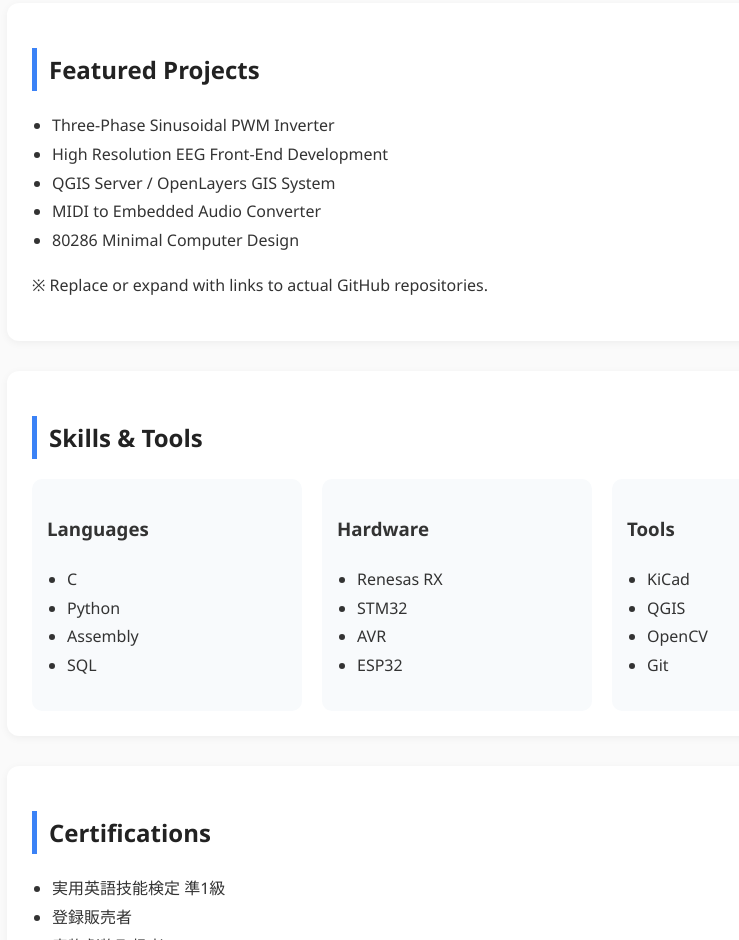
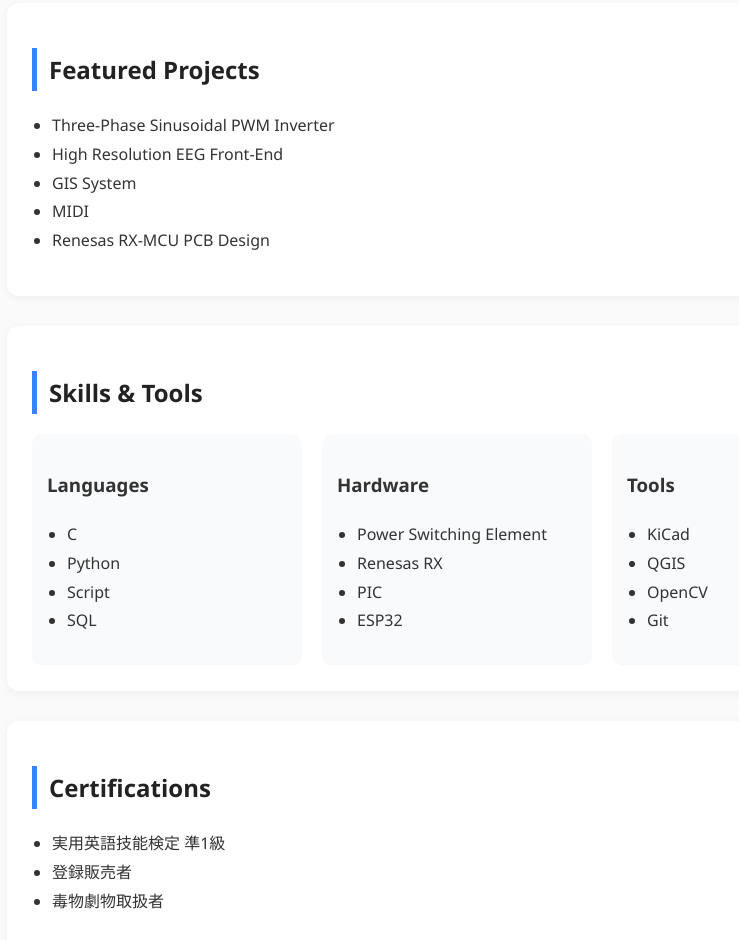
Before and after one commit to ymoriw/MyProfile, a plain HTML site: page index.html in a window 1280 px wide. Shown: the part 1662-2602 px from the top of the page, without its empty margins (183-922 px from the left). Drawn offline with Linux system fonts and the light colour scheme.

Commit message:
Update index.html

```diff
--- a/index.html
+++ b/index.html
@@ -174,14 +174,14 @@ footer{
 
     <ul>
         <li>Three-Phase Sinusoidal PWM Inverter</li>
-        <li>High Resolution EEG Front-End Development</li>
-        <li>QGIS Server / OpenLayers GIS System</li>
-        <li>MIDI to Embedded Audio Converter</li>
-        <li>80286 Minimal Computer Design</li>
+        <li>High Resolution EEG Front-End</li>
+        <li>GIS System</li>
+        <li>MIDI</li>
+        <li>Renesas RX-MCU PCB Design</li>
     </ul>
 
     <p>
-        ※ Replace or expand with links to actual GitHub repositories.
+
     </p>
 </section>
 
@@ -195,7 +195,7 @@ footer{
             <ul>
                 <li>C</li>
                 <li>Python</li>
-                <li>Assembly</li>
+                <li>Script</li>
                 <li>SQL</li>
             </ul>
         </div>
@@ -203,9 +203,9 @@ footer{
         <div class="card">
             <h3>Hardware</h3>
             <ul>
+                <li>Power Switching Element</li>
                 <li>Renesas RX</li>
-                <li>STM32</li>
-                <li>AVR</li>
+                <li>PIC</li>
                 <li>ESP32</li>
             </ul>
         </div>
```
